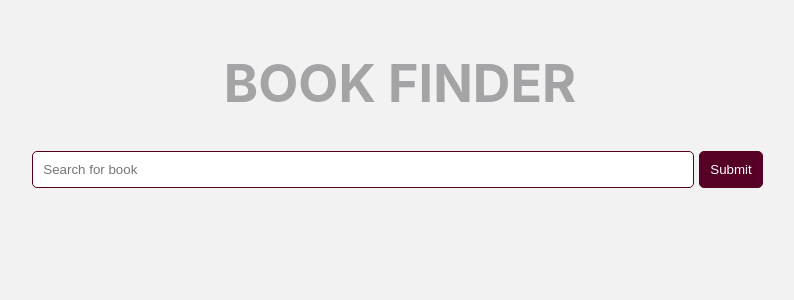
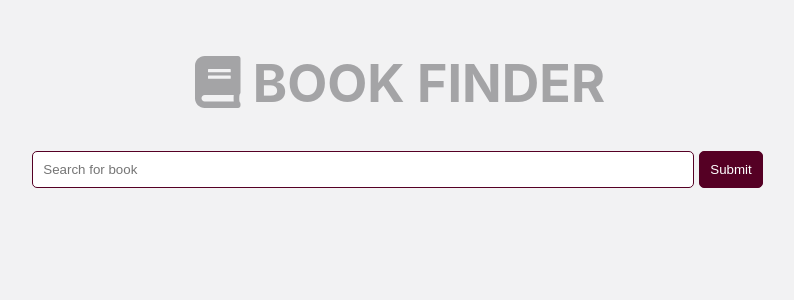
Before and after one commit to cMikolai/react-book-finder, a React (Create React App) app: page / in a window 1280 px wide. Shown: the top 300 px of the page, without its empty margins (240-1034 px from the left). Built offline with nearby package versions, Linux system fonts and the light colour scheme.

Commit message:
adds fontawesome

```diff
--- a/package.json
+++ b/package.json
@@ -3,6 +3,11 @@
   "version": "0.1.0",
   "private": true,
   "dependencies": {
+    "@fortawesome/fontawesome-svg-core": "^1.2.15",
+    "@fortawesome/free-solid-svg-icons": "^5.7.2",
+    "@fortawesome/react-fontawesome": "^0.1.4",
+    "i": "^0.3.6",
+    "npm": "^6.8.0",
     "react": "^16.8.3",
     "react-dom": "^16.8.3",
     "react-scripts": "2.1.5"
--- a/src/App.js
+++ b/src/App.js
@@ -1,6 +1,11 @@
 import React, { Component } from 'react';
 import './App.css';
 import NoBook from './nobook.png'
+import { library } from '@fortawesome/fontawesome-svg-core'
+import { FontAwesomeIcon } from '@fortawesome/react-fontawesome'
+import { faBook } from '@fortawesome/free-solid-svg-icons'
+
+library.add(faBook)
 
 class Search extends Component {
   render() {
@@ -77,7 +82,7 @@ class App extends Component {
     return (
       <div className="App">
         <div className="App-header">
-          <h1>BOOK FINDER</h1>
+          <h1><FontAwesomeIcon icon="book" /> BOOK FINDER</h1>
           <Search searchBooks={this.searchBooks} value={this.state.input} onChange={this.onChange} />
         </div>
 
```
Also changed, not shown: 1 other file (tests, documents, lock files or other folders).
